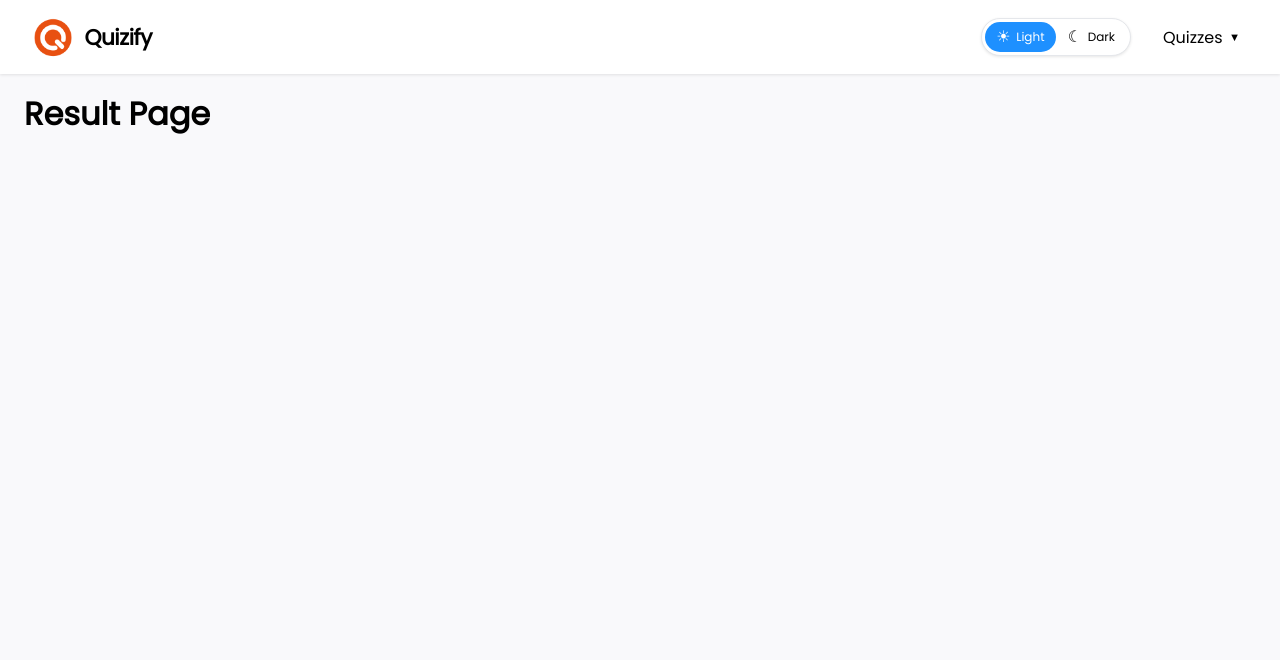
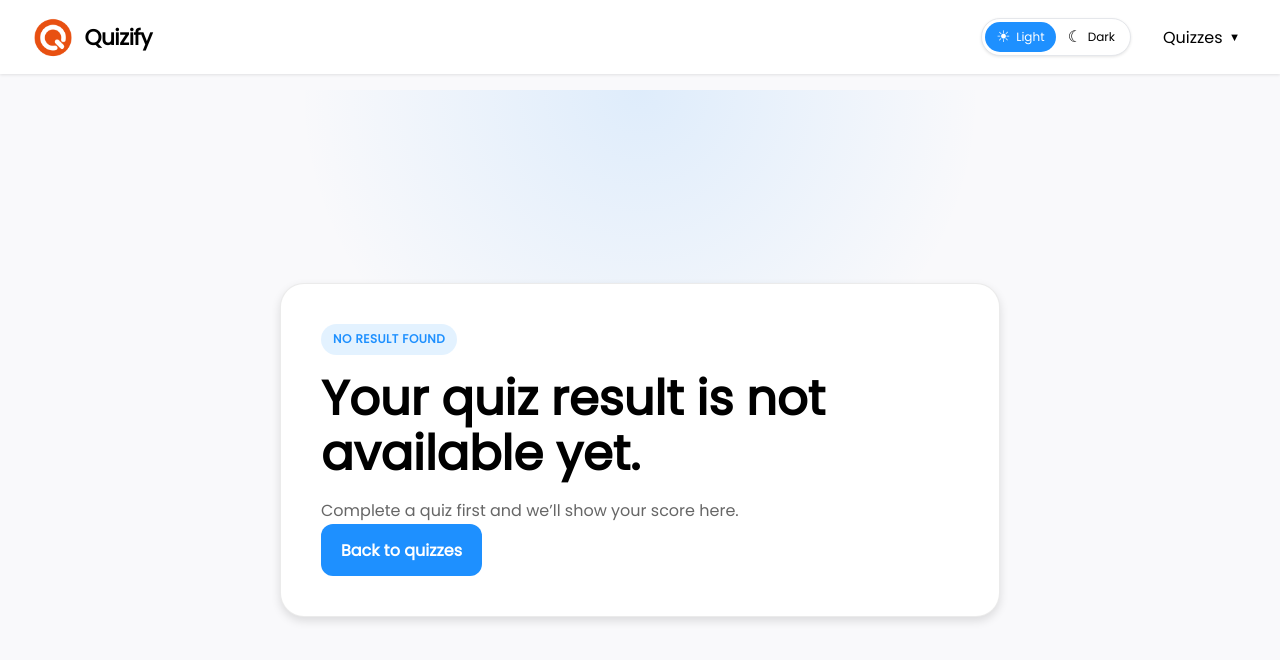
Before and after one commit to HaihengDev/QuizGenerate, a React (Vite) app: page /result in a window 1280 px wide. Shown: the top 660 px of the page. Built offline with nearby package versions, Linux system fonts and the light colour scheme.

Commit message:
feat: Implement quiz result calculation and display on result page

```diff
--- a/src/components/QuizCardLayout.tsx
+++ b/src/components/QuizCardLayout.tsx
@@ -1,11 +1,16 @@
-import { useParams } from 'react-router-dom';
+import { useNavigate, useParams } from 'react-router-dom';
 import { useState } from 'react';
 import quizFiles from '../data/quizFile.json';
 import QuizCard from './QuizCard';
 import './style/quiz-card.css';
 
+const RESULT_STORAGE_KEY = 'quiz_last_result';
+
+const normalizeAnswer = (answer: string | string[]) => [...answer].sort().join('|');
+
 export default function QuizCardLayout() {
   const { id } = useParams();
+  const navigate = useNavigate();
 
   const questions = quizFiles.find(
     (quizFile) => quizFile.id === Number(id),
@@ -50,8 +55,29 @@ export default function QuizCardLayout() {
     if (currentIndex < questions.length - 1) {
       setCurrentIndex((previous) => previous + 1);
     } else {
-      // Submit quiz
-      console.log('User answers:', userAnswers);
+      const totalQuestions = questions.length;
+      const correctCount = questions.reduce((count, question) => {
+        const correctAnswers = Array.isArray(question.answer)
+          ? question.answer
+          : [question.answer];
+        const userAnswer = userAnswers[question.id] ?? [];
+
+        return normalizeAnswer(userAnswer) === normalizeAnswer(correctAnswers)
+          ? count + 1
+          : count;
+      }, 0);
+
+      const result = {
+        quizId: Number(id),
+        totalQuestions,
+        correctCount,
+        incorrectCount: totalQuestions - correctCount,
+        answeredCount: Object.keys(userAnswers).length,
+        createdAt: new Date().toISOString(),
+      };
+
+      localStorage.setItem(RESULT_STORAGE_KEY, JSON.stringify(result));
+      navigate('/result', { state: result });
     }
   };
 
--- a/src/pages/ResultPage.tsx
+++ b/src/pages/ResultPage.tsx
@@ -1,5 +1,96 @@
+import { useLocation, Link } from 'react-router-dom';
+import './style/result-page.css';
+
+interface QuizResultState {
+  quizId: number;
+  totalQuestions: number;
+  correctCount: number;
+  incorrectCount: number;
+  answeredCount: number;
+  createdAt: string;
+}
+
+const RESULT_STORAGE_KEY = 'quiz_last_result';
+
 const Page = () => {
-  return <h1>Result Page</h1>;
+  const location = useLocation();
+  const state = location.state as QuizResultState | null;
+
+  const storedResult =
+    typeof window !== 'undefined'
+      ? (JSON.parse(
+          localStorage.getItem(RESULT_STORAGE_KEY) || 'null',
+        ) as QuizResultState | null)
+      : null;
+
+  const result = state ?? storedResult;
+
+  if (!result) {
+    return (
+      <section className="result-page">
+        <div className="result-card">
+          <p className="result-label">No result found</p>
+          <h1>Your quiz result is not available yet.</h1>
+          <p className="result-description">
+            Complete a quiz first and we’ll show your score here.
+          </p>
+
+          <Link className="result-button" to="/">
+            Back to quizzes
+          </Link>
+        </div>
+      </section>
+    );
+  }
+
+  const accuracy =
+    result.totalQuestions > 0
+      ? Math.round((result.correctCount / result.totalQuestions) * 100)
+      : 0;
+
+  return (
+    <section className="result-page">
+      <div className="result-card">
+        <p className="result-label">Quiz complete</p>
+        <h1>
+          You got {result.correctCount} out of {result.totalQuestions} questions
+          correct.
+        </h1>
+        <p className="result-description">
+          {result.incorrectCount} question
+          {result.incorrectCount === 1 ? '' : 's'} missed, with an accuracy of{' '}
+          {accuracy}%.
+        </p>
+
+        <div className="result-stats">
+          <div className="result-stat">
+            <span className="result-stat-value">{result.correctCount}</span>
+            <span className="result-stat-label">Correct</span>
+          </div>
+
+          <div className="result-stat">
+            <span className="result-stat-value">{result.incorrectCount}</span>
+            <span className="result-stat-label">Incorrect</span>
+          </div>
+
+          <div className="result-stat">
+            <span className="result-stat-value">{result.answeredCount}</span>
+            <span className="result-stat-label">Answered</span>
+          </div>
+        </div>
+
+        <div className="result-actions">
+          <Link className="result-button secondary" to="/quiz-file">
+            Try another quiz
+          </Link>
+
+          <Link className="result-button" to="/">
+            Back to home
+          </Link>
+        </div>
+      </div>
+    </section>
+  );
 };
 
 export default Page;
--- /dev/null
+++ b/src/pages/style/result-page.css
@@ -0,0 +1,162 @@
+.result-page {
+  width: 100%;
+  min-height: calc(100vh - 80px);
+  padding: 4rem 1.5rem;
+
+  display: flex;
+  align-items: center;
+  justify-content: center;
+
+  background:
+    radial-gradient(circle at top, rgb(30 144 255 / 12%), transparent 36%),
+    linear-gradient(180deg, var(--bg-primary), var(--bg-primary));
+  font-family: var(--font-poppins), sans-serif;
+}
+
+.result-card {
+  width: min(720px, 100%);
+  padding: 2.5rem;
+
+  border: 1px solid rgb(0 0 0 / 0.08);
+  border-radius: 24px;
+  background: var(--bg-secondary);
+  box-shadow: var(--shadow-medium);
+}
+
+.result-label {
+  display: inline-flex;
+  align-items: center;
+  margin-bottom: 1rem;
+  padding: 0.4rem 0.75rem;
+
+  border-radius: 999px;
+  background: rgb(30 144 255 / 12%);
+  color: var(--color-primary);
+
+  font-size: var(--text-sm);
+  font-weight: var(--font-semibold);
+  letter-spacing: 0.04em;
+  text-transform: uppercase;
+}
+
+.result-card h1 {
+  margin: 0;
+
+  color: var(--text-primary);
+
+  font-size: clamp(2rem, 4vw, 3rem);
+  line-height: 1.15;
+}
+
+.result-description {
+  max-width: 56ch;
+  margin: 1rem 0 0;
+
+  color: var(--text-secondary);
+
+  font-size: var(--text-md);
+  line-height: 1.7;
+}
+
+.result-stats {
+  display: grid;
+  grid-template-columns: repeat(3, minmax(0, 1fr));
+  gap: 1rem;
+
+  margin: 2rem 0;
+}
+
+.result-stat {
+  padding: 1rem;
+
+  border-radius: 18px;
+  background: var(--bg-primary);
+  text-align: center;
+}
+
+.result-stat-value {
+  display: block;
+
+  color: var(--text-primary);
+
+  font-size: clamp(1.5rem, 3vw, 2.25rem);
+  font-weight: var(--font-bold);
+}
+
+.result-stat-label {
+  display: block;
+
+  margin-top: 0.35rem;
+
+  color: var(--text-secondary);
+
+  font-size: var(--text-sm);
+  text-transform: uppercase;
+  letter-spacing: 0.05em;
+}
+
+.result-actions {
+  display: flex;
+  flex-wrap: wrap;
+  gap: 0.75rem;
+}
+
+.result-button {
+  display: inline-flex;
+  align-items: center;
+  justify-content: center;
+  min-width: 160px;
+  padding: 0.85rem 1.25rem;
+
+  border-radius: 12px;
+  background: var(--color-primary);
+  color: white;
+
+  font-size: var(--text-md);
+  font-weight: var(--font-semibold);
+  text-decoration: none;
+
+  transition:
+    background-color 0.2s ease,
+    transform 0.2s ease,
+    box-shadow 0.2s ease;
+}
+
+.result-button:hover {
+  background: var(--color-hover);
+  transform: translateY(-1px);
+  box-shadow: var(--shadow-light);
+}
+
+.result-button.secondary {
+  background: transparent;
+  color: var(--color-primary);
+
+  border: 2px solid var(--color-primary);
+}
+
+.result-button.secondary:hover {
+  background: rgb(30 144 255 / 8%);
+}
+
+@media (max-width: 640px) {
+  .result-page {
+    padding: 2rem 1rem;
+  }
+
+  .result-card {
+    padding: 1.5rem;
+  }
+
+  .result-stats {
+    grid-template-columns: 1fr;
+  }
+
+  .result-actions {
+    flex-direction: column;
+  }
+
+  .result-button {
+    width: 100%;
+  }
+}
```
